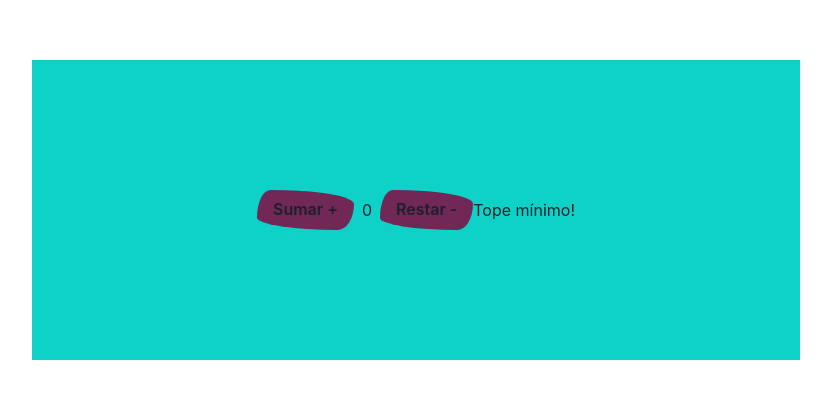
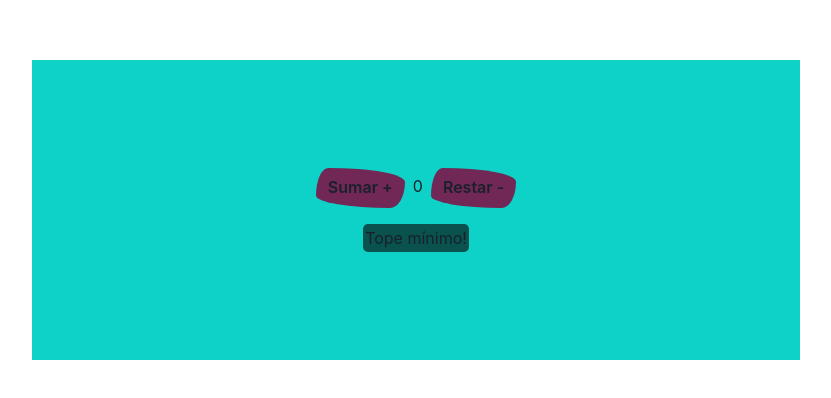
Before and after one commit to JuanIgnacioMarchetto/tareacclase5React, a React (Create React App) app: page / in a window 1280 px wide. Shown: the part 206-604 px from the top of the page, without its empty margins (224-1055 px from the left). Built offline with nearby package versions, Linux system fonts and the light colour scheme.

Commit message:
21/11/2023-12:24

```diff
--- a/src/App.css
+++ b/src/App.css
@@ -16,7 +16,7 @@
 }
 
 .App-header {
-  background-color: #0ed1c7;
+  background-color: #09524e;
   min-height: 100vh;
   display: flex;
   flex-direction: column;
--- a/src/components/ContadorResponsive/ContadorResponsive.jsx
+++ b/src/components/ContadorResponsive/ContadorResponsive.jsx
@@ -23,27 +23,45 @@ const ContadorResponsive = () => {
     const mostrarTextoTope = contador === 0 || contador === 20;
 
     return (
-        <Box textAlign="center" mt={8} bg="#0ed1c7"p={6} width="60%" height="300px" display="flex" alignItems="center" justifyContent="center">
+        <Box
+            textAlign="center"
+            mt={8}
+            bg="#0ed1c7"
+            p={6}
+            width="60%"
+            height="300px"
+            display="flex"
+            flexDirection="column"
+            alignItems="center"
+            justifyContent="center"
+        >
+            <Box mb={4}>
                 <Button
                     onClick={incrementarContador}
                     disabled={contador >= 20}
                     mr={isLargerThan768 ? 2 : 0}
                     bg="#722856"
+                    p={3}
                 >
                     Sumar +
                 </Button>
-            <span>{contador}</span>
+                <span p={1} background="#09524e">{contador}</span>
                 <Button
                     onClick={decrementarContador}
                     disabled={contador <= 0}
                     ml={isLargerThan768 ? 2 : 0}
                     bg="#722856"
+                    p={3}
                 >
                     Restar -
                 </Button>
-            <div></div>
+            </Box>
             {mostrarTextoTope && (
-                <p>{contador === 0 ? 'Tope mínimo!' : '¡Tope máximo!'}</p>
+                <p style={{
+                    background: '#09524e',
+                    padding: '2px',
+                    borderRadius: '5px',
+                }}>{contador === 0 ? 'Tope mínimo!' : '¡Tope máximo!'}</p>
             )}
         </Box>
     );
```
Lines whose indentation alone changed are shown as unchanged.
